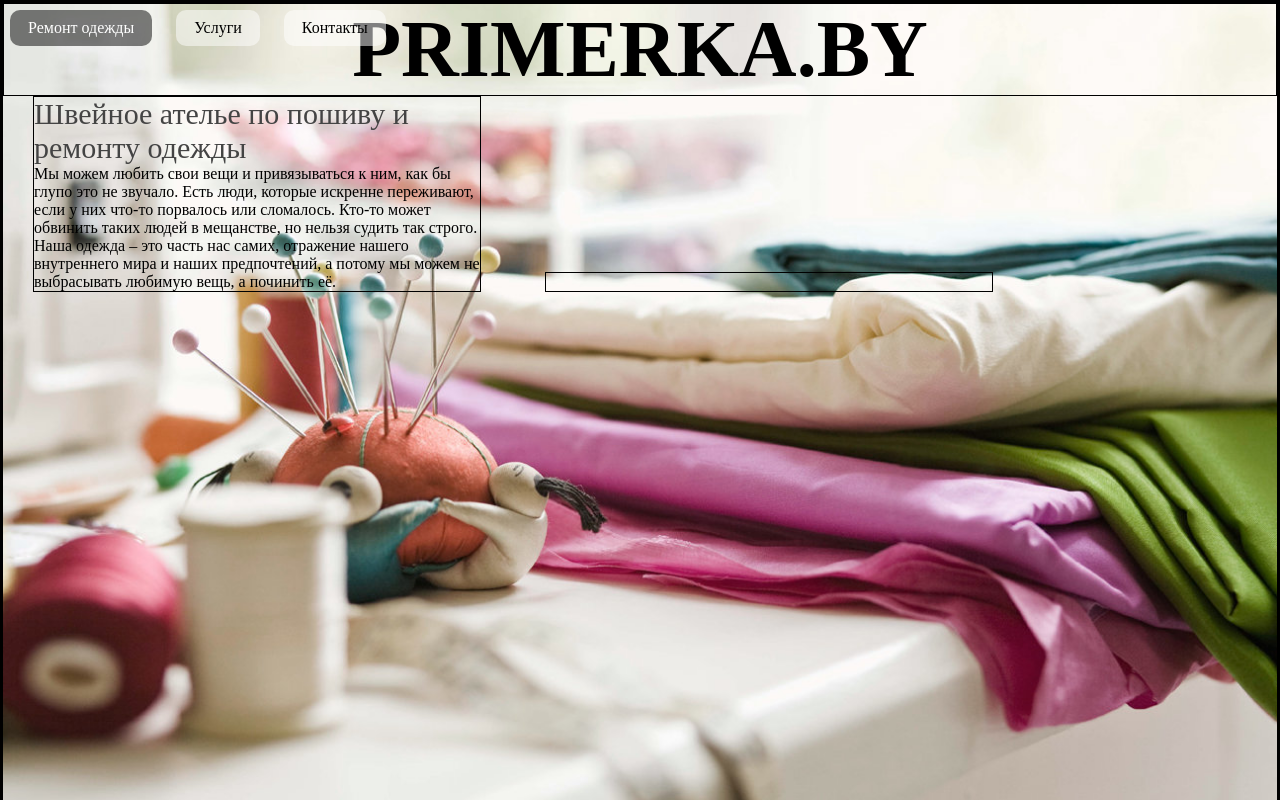
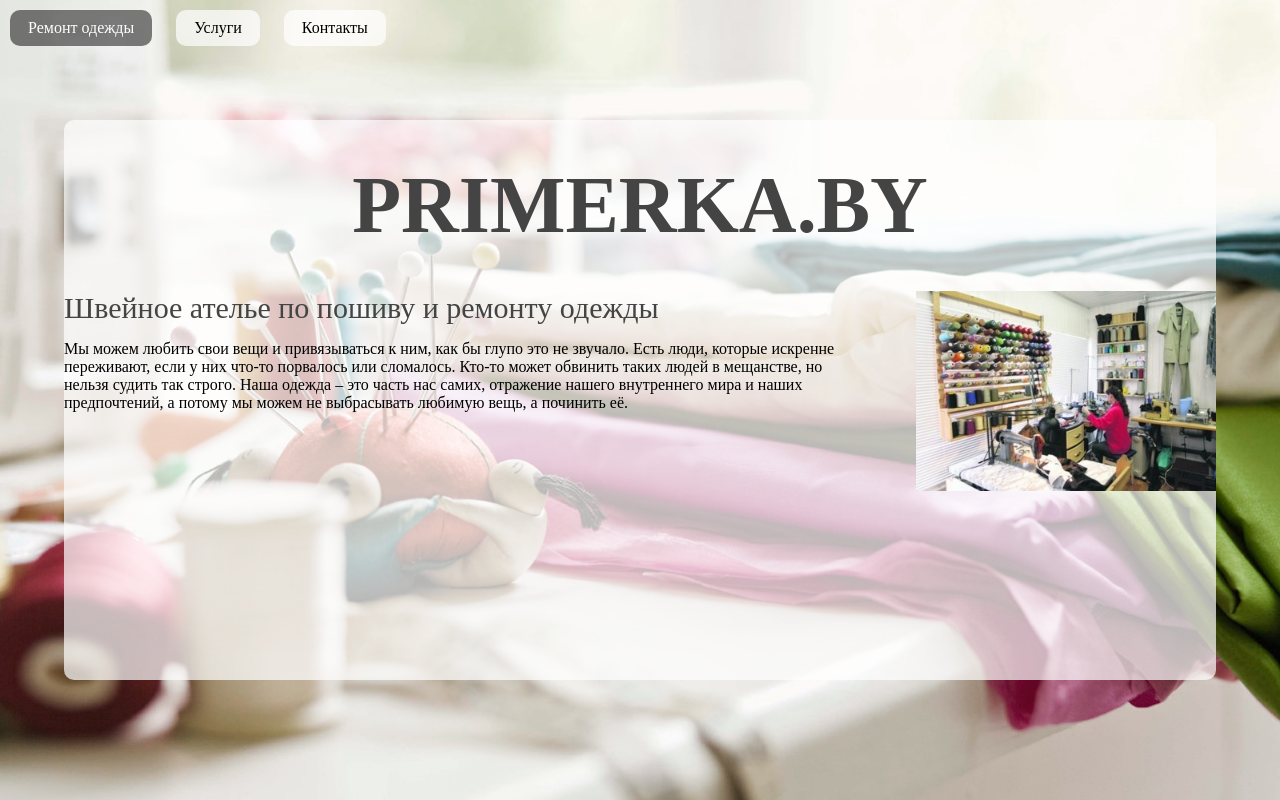
Before and after one commit to 5ere2hik/5ere2hik.github.io, a plain HTML site: page index.html in a window 1280 px wide. Drawn offline with nearby package versions, Linux system fonts and the light colour scheme.

Commit message:
flex layout added

```diff
--- a/index.html
+++ b/index.html
@@ -54,14 +54,19 @@
 
     <div id="fullpage">
 		<div class="section home-page" data-anchors="home">
+			<div class="wrapper">
 			<div class="container">
 			<div class="name">PRIMERKA.BY</div>
 			<div class="description">
-				<h1>Швейное ателье по пошиву и ремонту одежды</h1>
-				<p>Мы можем любить свои вещи и привязываться к ним, как бы глупо это не звучало. Есть люди, которые искренне переживают, если у них что-то порвалось или сломалось. Кто-то может обвинить таких людей в мещанстве, но нельзя судить так строго. Наша одежда – это часть нас самих, отражение нашего внутреннего мира и наших предпочтений, а потому мы можем не выбрасывать любимую вещь, а починить её.</p>
+				<div class='text'>
+					<h1>Швейное ателье по пошиву и ремонту одежды</h1>
+					<p>Мы можем любить свои вещи и привязываться к ним, как бы глупо это не звучало. Есть люди, которые искренне переживают, если у них что-то порвалось или сломалось. Кто-то может обвинить таких людей в мещанстве, но нельзя судить так строго. Наша одежда – это часть нас самих, отражение нашего внутреннего мира и наших предпочтений, а потому мы можем не выбрасывать любимую вещь, а починить её.</p>
+				</div>
+				<div class="image">
+					<img src="resourses/88_main.jpg">
+				</div>
+
 			</div>
-			<div class="description image">
-				<img src="">
 			</div>
 			</div>
 		</div>
--- a/styles/style.css
+++ b/styles/style.css
@@ -51,7 +51,7 @@
 	margin: 10px;
 	color: #000;
 	background:#fff;
-	background: rgba(255,255,255, 0.5);
+	background: rgba(255,255,255, 0.7);
 	-webkit-border-radius: 10px;
 			border-radius: 10px;
 }
@@ -91,7 +91,7 @@
 
 
 .home-page{
-display: block;
+
 	/* background-color: red; */
 	background: url("../resourses/bg.jpg") no-repeat center center;
   /*background-color:	green;*/
@@ -101,9 +101,15 @@
 	padding: 0;
 	vertical-align: top;
 	height: 100%;
-	border: 3px solid black;
+	/* border: 3px solid black; */
 }
-
+.wrapper{
+height: 100%;
+display: flex;
+flex-direction: column;
+justify-content: center;
+align-items: center;
+}
 
 .service-page{
 	/* background-color: red; */
@@ -112,32 +118,72 @@
 
   background-size: cover;
 }
+
+
 .container{
-	margin: 0;
-	padding: 0;
-	position: relative;
-	top:0;
+	display:flex;
+	flex-direction: column;
+	margin: 0 auto;
+	min-height: 70%;
+	width: 90%;
+	/* display: flex; */
+	background: rgba(255,255,255, 0.7);
+	-webkit-border-radius: 10px;
+			border-radius: 10px;
+	/* height: auto; */
+	/* max-height: 500px; */
+
 }
+.name{
 
-.name{
-	position: relative;
-	top: 0;
+
+	/* position: relative;
+	top: 0; */
 	text-align: center;
 	font-size: 5em;
 	font-weight: bold;
-	border: 1px solid black;
-	margin: 0;
-	padding: 0;
+	/* border: 1px solid black; */
+	/* margin-top: 1.7em; */
+	padding: 0.5em 0;
+	color:#444;
+}
+
+.description .text, .description .image{
+/* 	border: 1px solid black;
+	display: inline-block;
+	position: relative;
+	width: 45%;
+	max-width: 300px;
+	margin: 0 5%;
+	padding: 10px;
+	text-align: justify; */
+
 }
 
 .description{
-	border: 1px solid black;
-	display: inline-block;
-	width: 35%;
-	margin: 0 30px;
+	display: flex;
+}
+
+
+.description .image{
+		margin-left: 6%;
+		width: 300px;
+}
+
+.image img{
+	height: 200px;
+
+}
+
+.description .image{
+display: inline-block;
+position: relative;
+	right: 0;
+	width: 45%;
+
 }
 
 .description h1{
-
+	margin-bottom: 0.5em;
 	font-size: 30px;
 }
```
Also changed, not shown: resourses/88_main.jpg (added).
